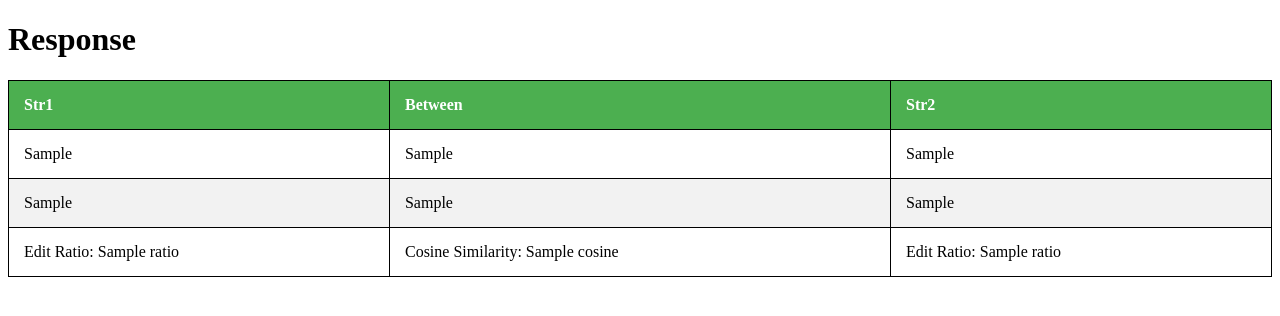
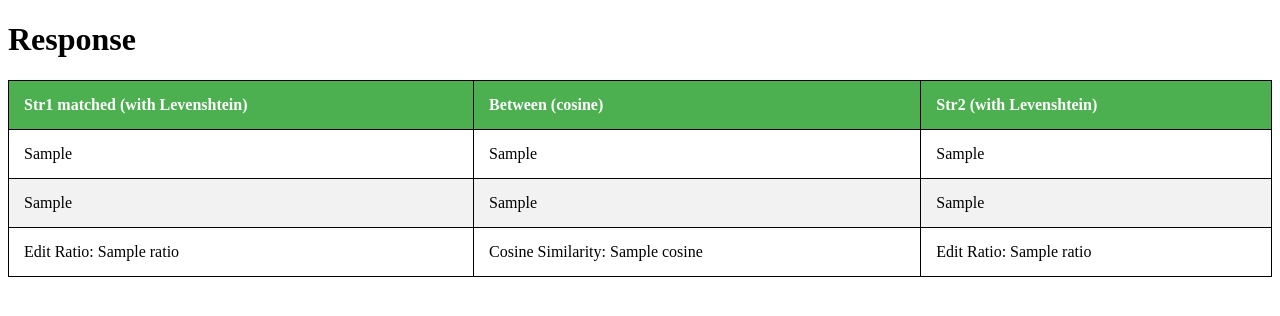
Before and after one commit to MBS9/substr, a Python web app: template app/templates/resp.html in a window 1280 px wide. Shown: the top 316 px of the page. Run offline with Jinja, Linux system fonts and the light colour scheme; the template is opened without the code that fills it: most values are stand-ins (such as "Sample title", 1, 10 or a date in 2020).

Commit message:
update template

```diff
--- a/app/templates/resp.html
+++ b/app/templates/resp.html
@@ -37,9 +37,9 @@
         <table>
             <thead>
                 <tr>
-                    <th>Str1</th>
-                    <th>Between</th>
-                    <th>Str2</th>
+                    <th>Str1 matched (with Levenshtein)</th>
+                    <th>Between (cosine)</th>
+                    <th>Str2 (with Levenshtein)</th>
                 </tr>
             </thead>
             <tr>
```
